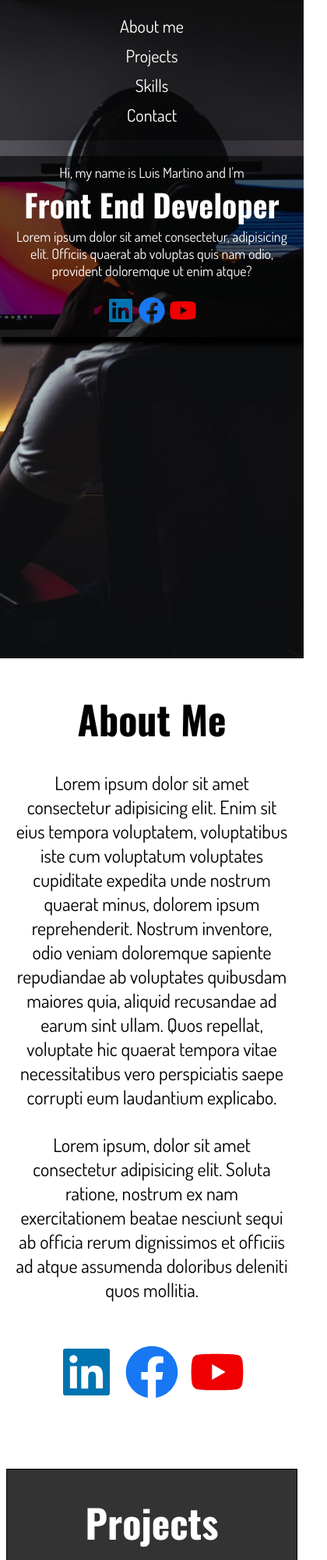
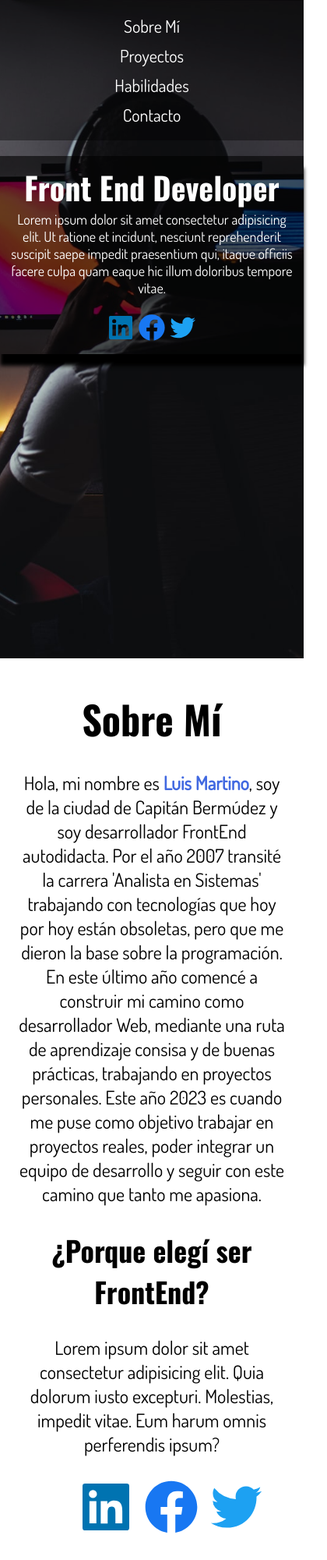
Before and after one commit to m4rtin0luis/myProfile, a plain HTML site: page index.html in a window 390 px wide. Shown: the top 2000 px of the page at 78% size, 420 px wide, since content can reach past the window. Drawn offline with nearby package versions, Linux system fonts and the light colour scheme.

Commit message:
Commit 11

```diff
--- /dev/null
+++ b/css/footer.css
@@ -0,0 +1,7 @@
+/* Footer Styles */
+
+footer{
+    border: 1px solid black;
+    width: 100%; height: 60vh;
+    background-color: rgb(0, 0, 0, 0.8);
+}
--- a/css/header.css
+++ b/css/header.css
@@ -13,6 +13,7 @@ header{
 /* ------------------------------------------- */
 nav{
     /* Bloque Padre del nav */
+    /* border: 1px solid white; */
     width: 100%; height: 80px;
     background-color: rgb(0, 0, 0, 0.4);
     display: flex;
@@ -22,6 +23,7 @@ nav{
 
 .nav-links{
     /* Es el contenedor de todos los enlaces del nav. */
+    /* border: 1px solid white; */
     width: 50%; height: 50%;
     display: flex;
     justify-content: center;
@@ -38,6 +40,7 @@ nav{
     color: white;
     text-decoration: none;
     padding: 5px;
+    margin: 0 6px;
 }
 
 .nav-links-link:hover{
@@ -57,7 +60,7 @@ nav{
     position: absolute;
     top: 200px; left: 50px;
     padding: 10px;
-    box-shadow: 0px 10px 5px;
+    box-shadow: 0px 15px 5px;
 }
 
 .header-texts-paragraph{
@@ -85,6 +88,11 @@ nav{
 .header-texts-redes-images{
     /* Imágenes de las Redes Sociales. */
     width: 60px;
+}
+
+.header-texts-redes-images:hover{
+    width: 90px;
+    transition: 0.5s;
 }
 
 /* --------------------------------------------------------------------------------------------- */
@@ -151,4 +159,9 @@ nav{
         width: 40px;
     }
 
+    .header-texts-redes-images:hover{
+        width: 70px;
+        transition: 0.9s;
+    }
+
 }
--- a/css/main.css
+++ b/css/main.css
@@ -12,8 +12,8 @@ main{
     /* Es el contenedor del section about me. */
     /* border: 1px solid black; */
     width: 90%; height: 100vh;
+    text-align: center;
     margin-top: 10px;
-    text-align: center;
 }
 
 
@@ -24,17 +24,30 @@ main{
     margin-top: 30px;
 }
 
+.main-section-about h3{
+    font-family: 'Oswald', sans-serif;
+    font-size: 36px;
+    margin-top: 30px;
+}
+
 .main-section-about p{
     /* Párrafo del about me. */
+    /* border: 1px solid black; */
     font-family: 'Dosis', sans-serif;
     font-size: 24px;
     margin-top: 30px;
 }
 
+.main-section-about p span{
+    font-weight: bold;
+    color: royalblue;
+}
+
 .main-section-about-redes{
     /* Es el contenedor de las imágenes de las redes sociales. */
-    width: auto; height: auto;
-    margin: 50px auto;
+    /* border: 1px solid black; */
+    width: 400px; height: auto;
+    margin: 25px auto;
 }
 
 .main-section-about-redes-images{
@@ -42,12 +55,13 @@ main{
 }
 
 /* ------------------------------------------- */
+/* Projects */
 /* ------------------------------------------- */
 
 .main-section-projects{
-    border: 1px solid black;
+    /* border: 1px solid black; */
     width: 96%; height: auto;
-    background-color: rgb(0, 0, 0, 0.8);
+    /* background-color: rgb(0, 0, 0, 0.1); */
     text-align: center;
     margin-top: 10px;
 }
@@ -55,13 +69,13 @@ main{
 .main-section-projects h2{
     font-family: 'Oswald', sans-serif;
     font-size: 50px;
-    color: white;
+    color: black;
     margin-top: 30px;
 }
 
 .main-section-projects-container-card{
     /* border: 1px solid black; */
-    width: 100%; height: auto;
+    width: 98%; height: auto;
     display: flex;
     justify-content: center;
 }
@@ -69,9 +83,9 @@ main{
 .card{
     /* border: 1px solid black; */
     width: 32%; height: 600px;
-    background-color: rgb(248, 249, 249);
-    border-radius: 20px;
-    box-shadow: 0px 5px 5px;
+    background-color: rgb(242, 243, 244);
+    /* border-radius: 20px; */
+    /* box-shadow: 0px 5px 5px; */
     margin: 50px 20px;
 }
 
@@ -93,6 +107,7 @@ main{
     font-family: 'Dosis', sans-serif;
     font-size: 20px;
     color: black;
+    padding: 6px;
 }
 
 .card-tecnology{
@@ -129,13 +144,14 @@ main{
 }
 
 /* ------------------------------------------- */
+/* Skills */
 /* ------------------------------------------- */
 
 .main-section-skills{
     /* border: 1px solid black; */
-    width: 100%; height: 100vh;
+    width: 100%; height: auto;
     text-align: center;
-    margin-top: 10px;
+    margin: 30px 0px;
 }
 
 .main-section-skills h2{
--- a/css/styles.css
+++ b/css/styles.css
@@ -2,3 +2,4 @@
 
 @import url('header.css');
 @import url('main.css');
+@import url('footer.css');
--- a/index.html
+++ b/index.html
@@ -14,37 +14,38 @@
         <nav>
             <!-- This container -->
             <div class="nav-links">
-                <a href="#about" class="nav-links-link">About me</a>
-                <a href="#projects" class="nav-links-link">Projects</a>
-                <a href="#skills" class="nav-links-link">Skills</a>
-                <a href="#" class="nav-links-link">Contact</a>
+                <a href="#about" class="nav-links-link">Sobre Mí</a>
+                <a href="#projects" class="nav-links-link">Proyectos</a>
+                <a href="#skills" class="nav-links-link">Habilidades</a>
+                <a href="#footer" class="nav-links-link">Contacto</a>
             </div>
         </nav>
         <div class="header-texts">
-            <p class="header-texts-paragraph">Hi, my name is <span id="my-name">Luis Martino</span> and I'm</p>
             <h2 class="header-texts-title">Front End Developer</h2>
-            <p class="header-texts-paragraph">Lorem ipsum dolor sit amet consectetur, adipisicing elit. Officiis quaerat ab voluptas quis nam odio, provident doloremque ut enim atque?</p>
+            <p class="header-texts-paragraph">Lorem ipsum dolor sit amet consectetur adipisicing elit. Ut ratione et incidunt, nesciunt reprehenderit suscipit saepe impedit praesentium qui, itaque officiis facere culpa quam eaque hic illum doloribus tempore vitae.</p>
             <div class="header-texts-redes">
                 <a href="#"><img src="icons/link.svg" alt="Linkedin" class="header-texts-redes-images"></a>
                 <a href="#"><img src="icons/facebook.svg" alt="Facebook" class="header-texts-redes-images"></a>
-                <a href="#"><img src="icons/youtube.svg" alt="Youtube" class="header-texts-redes-images"></a>
+                <a href="#"><img src="icons/twitter.svg" alt="Youtube" class="header-texts-redes-images"></a>
             </div>
         </div>
     </header>
     <main>
         <section class="main-section-about" id="about">
-            <h2>About Me</h2>
-            <p>Lorem ipsum dolor sit amet consectetur adipisicing elit. Enim sit eius tempora voluptatem, voluptatibus iste cum voluptatum voluptates cupiditate expedita unde nostrum quaerat minus, dolorem ipsum reprehenderit. Nostrum inventore, odio veniam doloremque sapiente repudiandae ab voluptates quibusdam maiores quia, aliquid recusandae ad earum sint ullam. Quos repellat, voluptate hic quaerat tempora vitae necessitatibus vero perspiciatis saepe corrupti eum laudantium explicabo.</p>
-            <p>Lorem ipsum, dolor sit amet consectetur adipisicing elit. Soluta ratione, nostrum ex nam exercitationem beatae nesciunt sequi ab officia rerum dignissimos et officiis ad atque assumenda doloribus deleniti quos mollitia.</p>
+            <h2>Sobre Mí</h2>
+            <p>Hola, mi nombre es <span>Luis Martino</span>, soy de la ciudad de Capitán Bermúdez y soy desarrollador FrontEnd autodidacta. Por el año 2007 transité la carrera 'Analista en Sistemas' trabajando con tecnologías que hoy por hoy están obsoletas, pero que me dieron la base sobre la programación. En este último año comencé a construir mi camino como desarrollador Web, mediante una ruta de aprendizaje consisa y de buenas prácticas, trabajando en proyectos personales. Este año 2023 es cuando me puse como objetivo trabajar en proyectos reales, poder integrar un equipo de desarrollo y seguir con este camino que tanto me apasiona.</p>
+            <h3>¿Porque elegí ser FrontEnd?</h3>
+            <p>Lorem ipsum dolor sit amet consectetur adipisicing elit. Quia dolorum iusto excepturi. Molestias, impedit vitae. Eum harum omnis perferendis ipsum?</p>
             <div class="main-section-about-redes">
                 <a href="#"><img src="icons/link.svg" alt="Linkedin" class="main-section-about-redes-images"></a>
                 <a href="#"><img src="icons/facebook.svg" alt="Facebook" class="main-section-about-redes-images"></a>
-                <a href="#"><img src="icons/youtube.svg" alt="Youtube" class="main-section-about-redes-images"></a>
+                <a href="#"><img src="icons/twitter.svg" alt="Youtube" class="main-section-about-redes-images"></a>
             </div>
         </section>
         <section class="main-section-projects" id="projects">
-            <h2>Projects</h2>
+            <h2>Proyectos</h2>
             <div class="main-section-projects-container-card">
+
                 <div class="card">
                     <h3>My Profile</h3>
                     <img src="images/myProfile.png" alt="">
@@ -55,30 +56,33 @@
                     </div>
                     <a href="#">SEE MORE</a>
                 </div>
+
                 <div class="card">
-                    <h3>Restaurant</h3>
-                    <img src="images/restaurant.png" alt="">
-                    <p>Lorem ipsum dolor sit amet consectetur adipisicing elit. Obcaecati fugit soluta repellat ipsum iure dolorum ab enim provident. Nobis, qui!</p>
+                    <h3>My Profile</h3>
+                    <img src="images/myProfile.png" alt="">
+                    <p>Lorem ipsum dolor sit amet consectetur adipisicing elit. Esse aperiam quis aut natus incidunt qui animi, facere necessitatibus veritatis eos?</p>
                     <div class="card-tecnology">
                         <img src="icons/html.svg" alt="">
                         <img src="icons/css.svg" alt="">
                     </div>
                     <a href="#">SEE MORE</a>
                 </div>
+
                 <div class="card">
-                    <h3>Tournament</h3>
-                    <img src="images/tournament.jpg" alt="">
-                    <p>Lorem ipsum dolor sit amet consectetur adipisicing elit. Obcaecati fugit soluta repellat ipsum iure dolorum ab enim provident. Nobis, qui!</p>
+                    <h3>My Profile</h3>
+                    <img src="images/myProfile.png" alt="">
+                    <p>Lorem ipsum dolor sit amet consectetur adipisicing elit. Esse aperiam quis aut natus incidunt qui animi, facere necessitatibus veritatis eos?</p>
                     <div class="card-tecnology">
                         <img src="icons/html.svg" alt="">
                         <img src="icons/css.svg" alt="">
                     </div>
                     <a href="#">SEE MORE</a>
                 </div>
+
             </div>
         </section>
         <section class="main-section-skills" id="skills">
-            <h2>Skills</h2>
+            <h2>Habilidades</h2>
             <div class="main-section-skills-container">
                 <img src="icons/html.svg" alt="HTML">
                 <img src="icons/css.svg" alt="CSS">
@@ -92,6 +96,7 @@
             </div>
         </section>
     </main>
+    <footer id="footer"></footer>
     <script src="js/main.js"></script>
 </body>
 </html>
```
Also changed, not shown: icons/twitter.svg (added), images/grafica-css.png (added), 2 other files.
